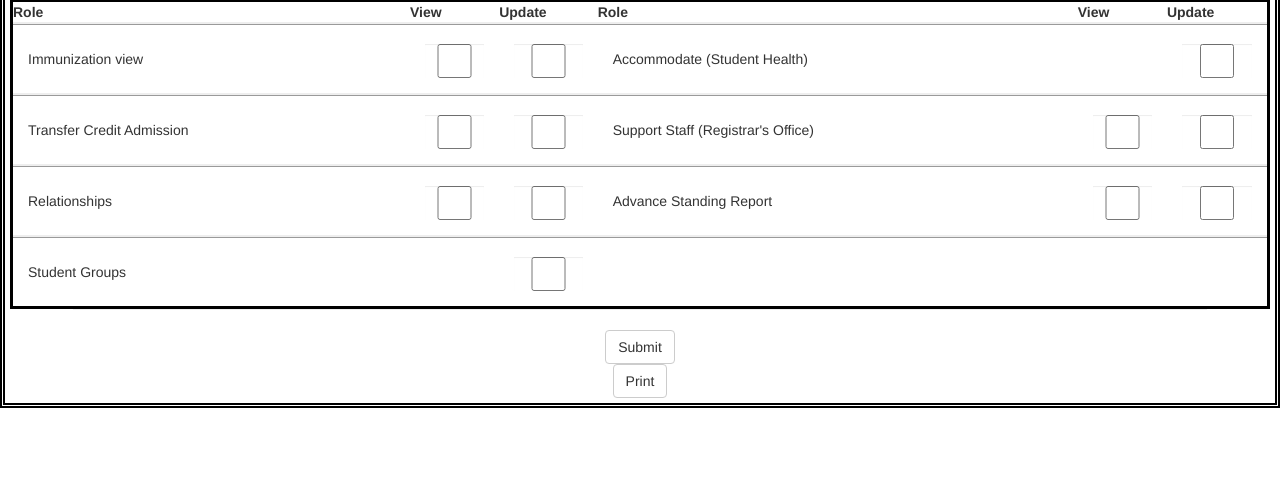
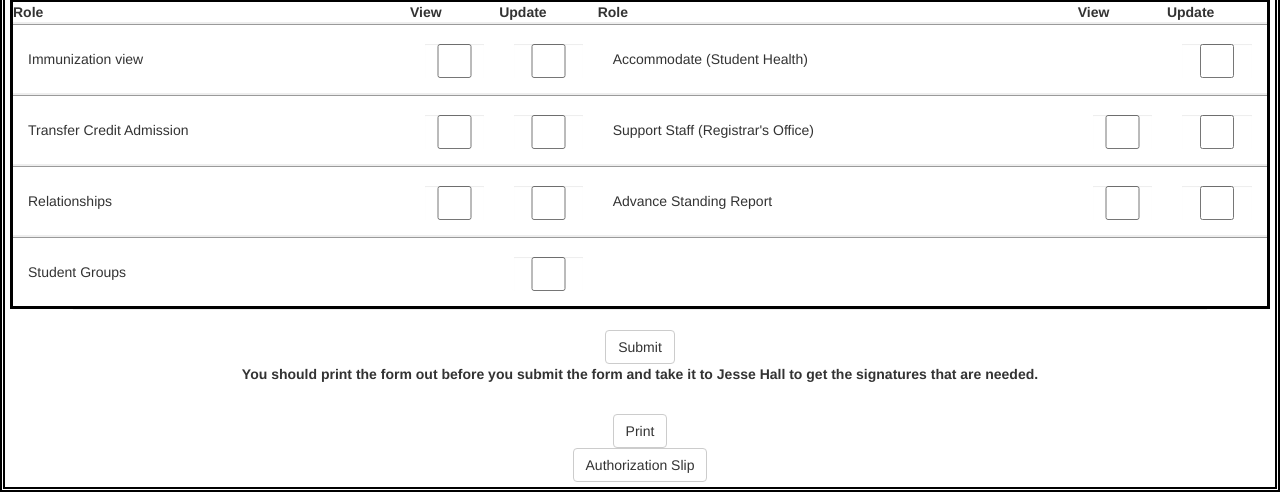
Before and after one commit to ryan-neff/SWE-FS15-GroupE-FinalProject, a CodeIgniter app: page /ci/index.php/formcontroller/index in a window 1280 px wide. Shown: the part 4095-4587 px from the top of the page. Before the commit the page ends 4503 px from the top, so only its background shows below. Run offline with CodeIgniter, Linux system fonts and the light colour scheme; some libraries are stand-ins or nearby versions.

Commit message:
Adding Authorization Button

```diff
--- a/application/views/myZouSecurityRequestForm.php
+++ b/application/views/myZouSecurityRequestForm.php
@@ -994,8 +994,10 @@
 	</form>
 
     <form>
+    	<p><b>You should print the form out before you submit the form and take it to Jesse Hall to get the signatures that are needed.</b></p><br />
          <input type="button" class="btn btn-default" value="Print" onclick="window.print()" />
       </form>
+      <input type="button" class="btn btn-default" value="Authorization Slip" />
     </div>
 </body>
 </html>
```
